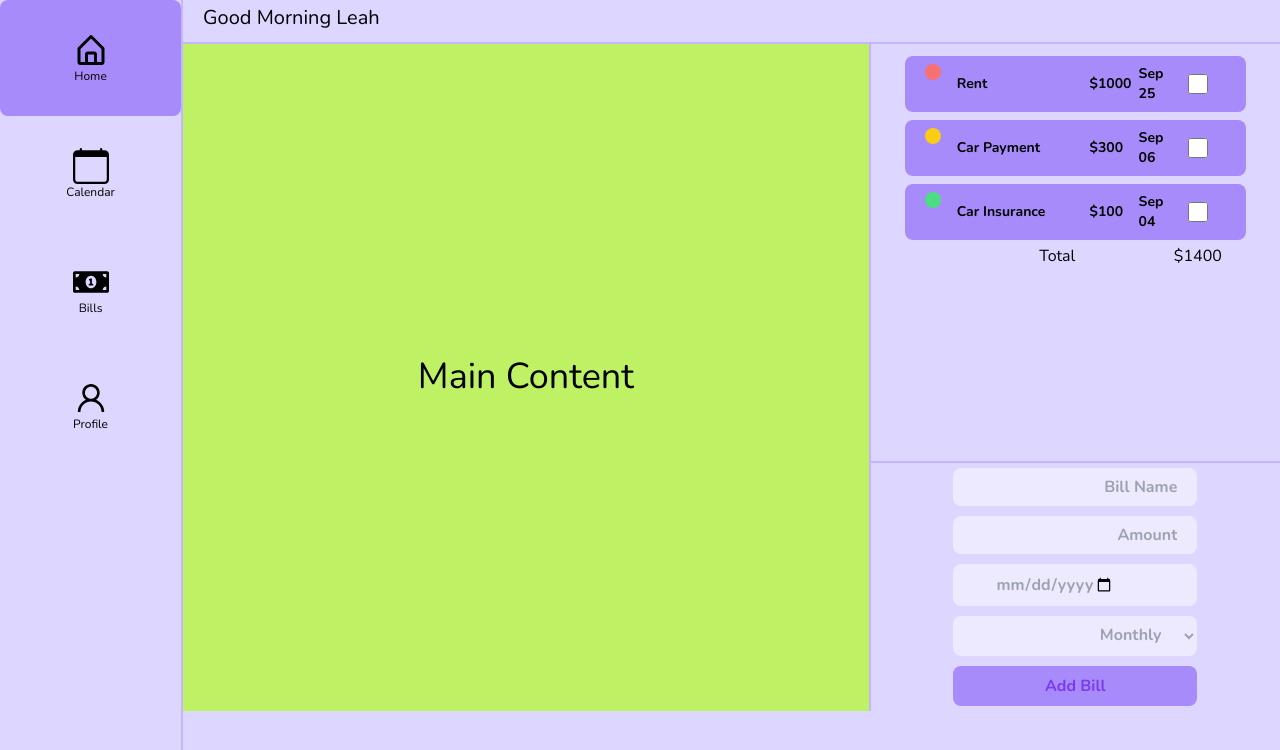
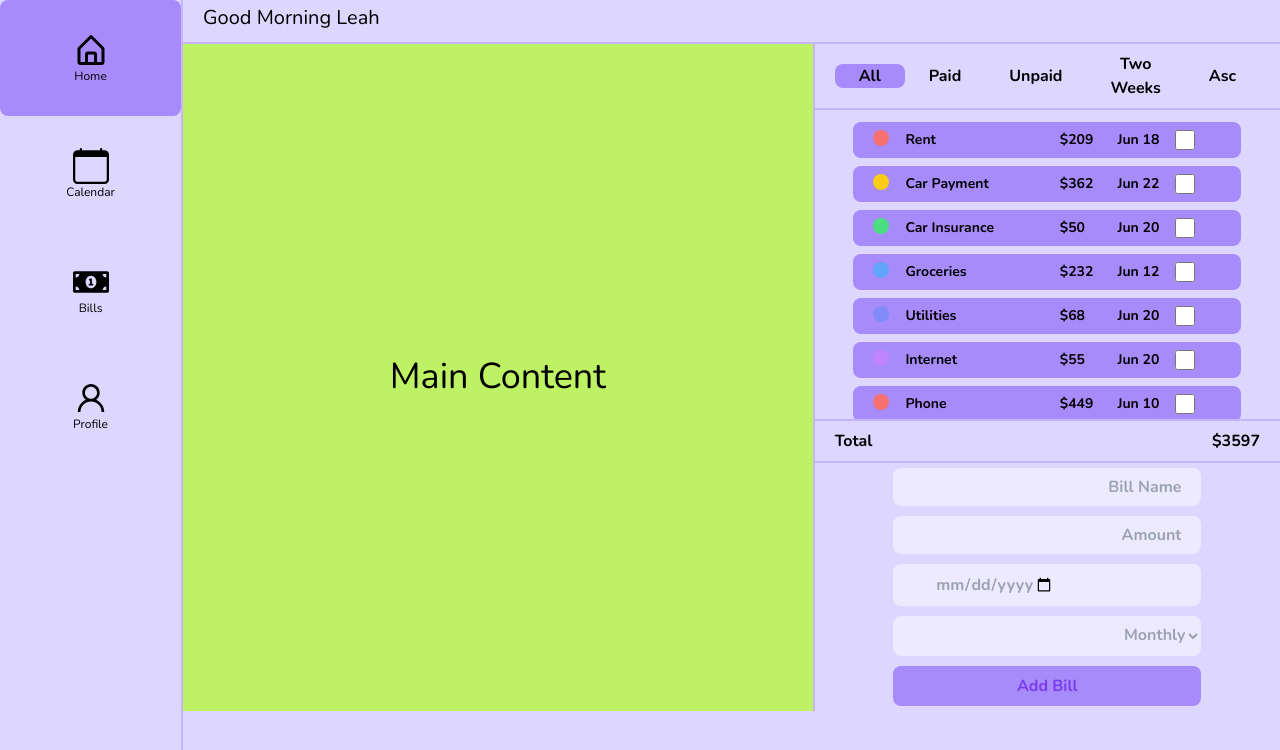
Before and after one commit to jamisonleah/MosaicMetrics, a React (Create React App) app: page / in a window 1280 px wide. Shown: the top 750 px of the page. Built offline with nearby package versions, Linux system fonts and the light colour scheme; a web font is replaced by a local one.

Commit message:
- finished expense filter for data - added expense filter to home page - updated UI

```diff
--- a/src/components/atoms/BillForm.js
+++ b/src/components/atoms/BillForm.js
@@ -27,7 +27,7 @@ const BillForm = (props) => {
   const frequencyDropdown = () => {
     return (
       <select
-        className={`flex flex-row h-2/6 w-full bg-violet-100 rounded-lg py-2 px-5 my-1 font-bold focus:outline-none focus:ring-2 focus:ring-violet-600 focus:ring-opacity-50 text-right text-gray-400`}
+        className={`flex flex-row h-2/6 w-full bg-violet-100 rounded-lg py-2 my-1 font-bold focus:outline-none focus:ring-2 focus:ring-violet-600 focus:ring-opacity-50 text-right text-gray-400`}
         id="frequency"
         value={frequency}
         onChange={(e) => setFrequency(e.target.value)}
@@ -41,7 +41,7 @@ const BillForm = (props) => {
   };
 
   return (
-    <table className="">
+    <table className="w-4/6">
       <tr>
         <td className="my-2">
           <input
--- /dev/null
+++ b/src/components/atoms/ExpenseFilter.js
@@ -0,0 +1,61 @@
+// import React and useState from react
+import { useState } from 'react';
+
+// Create a react component that has buttons to filter expenses and stores it in a useState hook
+const ExpenseFilter = ({filterBills}) => {
+    // set state for the expense filter
+    const [expenseFilterState, setExpenseFilterState] = useState({
+        all: true,
+        paid: false,
+        unpaid: false,
+        due_soon: false,
+        ascending: false,
+    });
+
+    //create a function to handle the expense filter
+    const handleExpenseFilter = (expenseFilter) => {
+        setExpenseFilterState({
+            all: false,
+            paid: false,
+            unpaid: false,
+            due_soon: false,
+            ascending: false,
+            [expenseFilter]: true,
+        });
+        filterBills(expenseFilter);
+
+    }
+
+
+    // function to change background color of selected page
+    const changeColor = (expenseFilter) => {
+        if (expenseFilterState[expenseFilter] === true) {
+            return "bg-violet-400 rounded-lg cursor-pointer";
+        }
+        else {
+            return "bg-violet-200 h-50 w-50 cursor-pointer";
+        }
+    }
+
+    // return a div with buttons to filter expenses
+    return (
+        <div className="flex flex-row justify-center items-center h-1/6 w-full bg-slate-400">
+            <button className={`${changeColor("all")} flex flex-col justify-center items-center `} onClick={() => handleExpenseFilter("all")}>
+                <p className="text-md px-6"> All </p>
+            </button>
+            <button className={`${changeColor("paid")} flex flex-col justify-center items-center `} onClick={() => handleExpenseFilter("paid")}>
+                <p className="text-md px-6"> Paid </p>
+            </button>
+            <button className={`${changeColor("unpaid")} flex flex-col justify-center items-center`} onClick={() => handleExpenseFilter("unpaid")}>
+                <p className="text-md px-6"> Unpaid </p>
+            </button>
+            <button className={`${changeColor("due_soon")} flex flex-col justify-center items-center`} onClick={() => handleExpenseFilter("due_soon") }>
+                <p className="text-md px-6"> Two Weeks </p>
+            </button>
+            <button className={`${changeColor("ascending")} flex flex-col justify-center items-center`} onClick={() => handleExpenseFilter("ascending")}>
+                <p className="text-md px-6"> Asc </p>
+            </button>
+        </div>
+    );
+}
+export default ExpenseFilter;
--- a/src/components/organisms/Containers/BillPanel.js
+++ b/src/components/organisms/Containers/BillPanel.js
@@ -3,36 +3,49 @@ import React, { useState } from 'react';
 //import the bill form component
 import BillForm from '../../atoms/BillForm';
 //import checkbox checked and unchecked icons
-import { FaRegCheckSquare, FaRegSquare } from 'react-icons/fa';
-
+import ExpenseFilter from '../../atoms/ExpenseFilter';
 
 // create a function that stores a list of bills submitted by the user using the bill form component
 const BillPanel = () => {
-    //set state for the bill panel
+
+    const names = ['Rent', 'Car Payment', 'Car Insurance', 'Groceries', 'Utilities', 'Internet', 'Phone', 'Cable', 'Gym Membership', 'Netflix', 'Amazon Prime', 'Spotify', 'Student Loan', 'Credit Card', 'Medical'];
+
+    const [filterState, setFilterState] = useState("All");
+
+    function getRandomInt(min, max) {
+        min = Math.ceil(min);
+        max = Math.floor(max);
+        return Math.floor(Math.random() * (max - min + 1)) + min;
+    }
+
+    function getRandomDate() {
+        let start = new Date(2023, 5, 1);
+        let end = new Date(2023, 5, 30);
+        // turn into string date into string
+
+        return new Date(start.getTime() + Math.random() * (end.getTime() - start.getTime())).toISOString().split('T')[0];
+    }
+
+    //initialize a list of bills
+    const initialBillState = () => {
+        let bills = [];
+        for (let i = 0; i < names.length; i++) {
+            let bill = {
+                name: names[i],
+                amount: getRandomInt(50, 500),
+                dueDate: getRandomDate(),
+                paid: false,
+            }
+            bills.push(bill);
+        }
+        return bills;
+    }
+    // initialize a list of bills
         const [billState, setBillState] = useState({
-        bills: [
-            {
-                name: 'Rent',
-                amount: 1000,
-                dueDate: '2021-09-25',
-                frequency: 'Monthly',
-                paid: false,
-            },
-            {
-                name: 'Car Payment',
-                amount: 300,
-                dueDate: '2021-09-06',
-                frequency: 'Monthly',
-                paid: false,
-            },
-            {
-                name: 'Car Insurance',
-                amount: 100,
-                dueDate: '2021-09-04',
-                frequency: 'Monthly',
-                paid: false,
-            },
-        ],
+            bills: initialBillState(),
+        });
+        const [tempBillState, setTempBillState] = useState({
+            bills: billState.bills,
         });
 
         //create a function to handle the bill panel
@@ -57,6 +70,7 @@ const BillPanel = () => {
             }
             return total;
         }
+
 
         //create function that takes in a text date (YYYY-MM-DD) and returns the first 3 letters of the month and the day
         const formatDate = (date) => {
@@ -112,20 +126,64 @@ const BillPanel = () => {
 
 
 
-    //create a function that toggles paid status of a bill
+        //create a function that toggles the paid status of a state bill
         const togglePaid = (bill) => {
+            setBillState((prevState) => {
+                return {
+                    ...prevState,
+                    bills: prevState.bills.map((b) =>
+                        b === bill ? { ...b, paid: !b.paid } : b
+                    ),
+                };
+            });
+        };
+
+        //create a function that filters the list of bills based on the filter selected and updates the useState of billList
+        const filterBills = (filter) => {
             setBillState({
-            bills: billState.bills.map((b) => {
-                if (b === bill) {
-                    return {
-                        ...b,
-                        paid: !b.paid,
-                    };
-                }
-                return b;
+                bills: [...tempBillState.bills],
+            });
+
+            //filter by date due order
+            if (filter === 'ascending') {
+                setBillState({
+                    bills: [...tempBillState.bills].sort((a, b) => {
+                        return a.dueDate > b.dueDate ? 1 : -1;
                     }),
+
+
+                });
+            } else if (filter === 'paid') {
+                setBillState({
+                    bills: [...tempBillState.bills].filter((bill) => bill.paid),
+                });
+            } else if (filter === 'unpaid') {
+                setBillState({
+                    bills: [...tempBillState.bills].filter((bill) => !bill.paid),
                 });
             }
+            else if (filter === 'all') {
+                setBillState({
+                    bills: [...tempBillState.bills]
+                });
+            }
+            else {
+                // show all bills due in the next two weeks
+                let today = new Date();
+                let twoWeeks = new Date(today.getTime() + (14 * 24 * 60 * 60 * 1000));
+                let twoWeeksString = twoWeeks.toISOString().split('T')[0];
+                setBillState({
+                    bills: [...tempBillState.bills].filter((bill) => bill.dueDate <= twoWeeksString),
+                });
+            }
+
+        };
+
+
+
+
+
+
 
         //create a function that changes the color of the bill based on whether it is paid or not
         const paidColor = (bill) => {
@@ -152,7 +210,7 @@ const BillPanel = () => {
                         type="checkbox"
                         id="checkbox"
                         checked={bill.paid}
-                onChange={ () => togglePaid(bill)}
+                        onChange={() => togglePaid(bill)}
                         className="form-checkbox h-5 w-5 accent-violet-500"
                     />
                 </div>
@@ -164,24 +222,35 @@ const BillPanel = () => {
         // return the bill panel component
         return (
             billState.bills.length === 0 ? (
-            <div className="flex flex-col justify-center items-center h-full w-full bg-lime-300">
-                <div className="flex flex-col justify-center items-center h-1/2 w-1/2 bg-violet-300 rounded-lg">
-                    <h1 className="text-xl"> You have no bills. </h1>
+                <div className="flex flex-col justify-center items-center h-full w-full  bg-lime-300 ">
+                    <div className="flex flex-row font-bold justify-start items-center h-1/12 w-full bg-violet-200 border-violet-300 border-b-2 border-l-2 py-2 px-5">
+                        <ExpenseFilter filterBills={filterBills} />
                     </div>
-                <div className="flex flex-col justify-center items-center h-1/2 w-1/2 bg-violet-300 rounded-lg">
+                    <div className="flex flex-col justify-start items-center h-full w-full bg-violet-200 border-violet-300 border-b-2 border-l-2 py-2 overflow-scroll">
+                        <p> No bills to display </p>
+                    </div>
+                    <div className="flex flex-row font-bold justify-start items-center h-1/12 w-full bg-violet-200 border-violet-300 border-b-2 border-l-2 py-2 px-5">
+                        <p className="text-md w-5/6 text-left"> Total </p>
+                        <p className="text-md w-1/6 text-right"> ${totalBills()} </p>
+                    </div>
+
+                    <div className="flex flex-col justify-center items-center h-1/2 w-full bg-violet-200 border-l-2 border-violet-300">
                         <BillForm handleBill={handleBill} />
                     </div>
                 </div>
             ) : (
                 <div className="flex flex-col justify-center items-center h-full w-full  bg-lime-300 ">
-                <div className="flex flex-col justify-start items-center h-full w-full bg-violet-200 border-violet-300 border-b-2 border-l-2 py-2">
-                  { billList }
-                  <div className="flex flex-row justify-between items-center w-5/6 px-6">
-                    <p className="text-md w-3/6 text-right"> Total </p>
-                    <p className="text-md w-2/6 text-right"> ${totalBills()} </p>
+                    <div className="flex flex-row font-bold justify-start items-center h-1/12 w-full bg-violet-200 border-violet-300 border-b-2 border-l-2 py-2 px-5">
+                        <ExpenseFilter filterBills={filterBills} />
+                    </div>
+                    <div className="flex flex-col justify-start items-center h-full w-full bg-violet-200 border-violet-300 border-b-2 border-l-2 py-2 overflow-scroll">
+                        {billList}
+                    </div>
+                    <div className="flex flex-row font-bold justify-start items-center h-1/12 w-full bg-violet-200 border-violet-300 border-b-2 border-l-2 py-2 px-5">
+                        <p className="text-md w-5/6 text-left"> Total </p>
+                        <p className="text-md w-1/6 text-right"> ${totalBills()} </p>
                     </div>
 
-                </div>
                     <div className="flex flex-col justify-center items-center h-1/2 w-full bg-violet-200 border-l-2 border-violet-300">
                         <BillForm handleBill={handleBill} />
                     </div>
--- a/src/components/organisms/Containers/Home.js
+++ b/src/components/organisms/Containers/Home.js
@@ -5,9 +5,8 @@
 import React from 'react';
 import { useState } from 'react';
 import  Navigation  from './Navigation';
-import IncomeHandler from '../../atoms/IncomeHandler';
-import BillForm from '../../atoms/BillForm';
 import BillPanel from './BillPanel';
+import ExpenseFilter from '../../atoms/ExpenseFilter';
 
 
 const MainScreen = () => {
```
Lines whose indentation alone changed are shown as unchanged.
